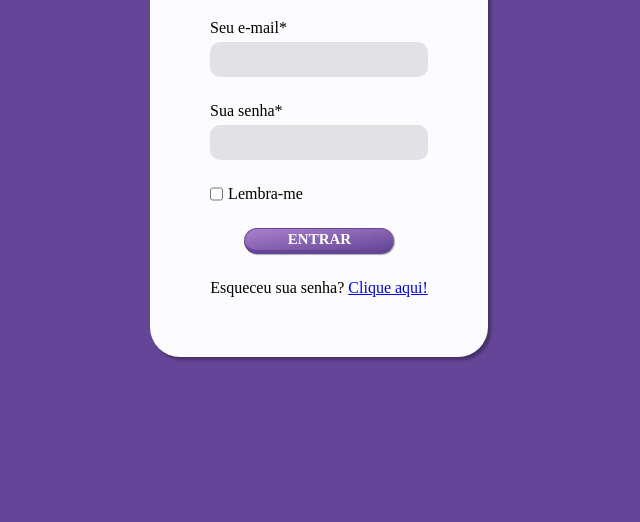
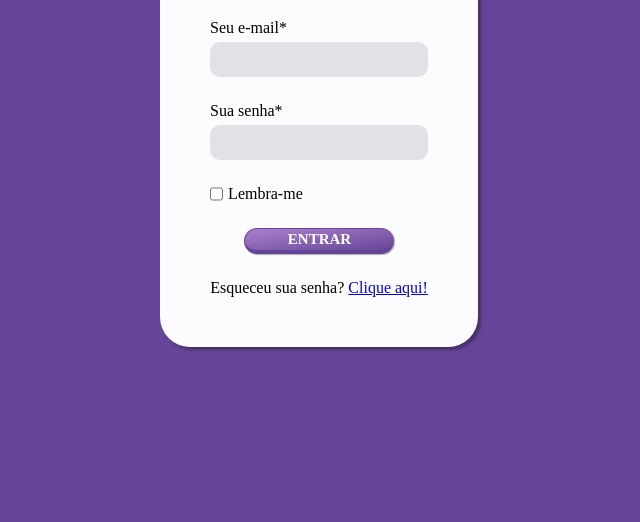
Before and after one commit to Maria-luiza-malu/Formulario_Login, a plain HTML site: page index.html in a window 1280 px wide. Shown: the part 278-800 px from the top of the page, without its empty margins (321-961 px from the left). Drawn offline with Linux system fonts and the light colour scheme.

Commit message:
atualizacao

```diff
--- a/style.css
+++ b/style.css
@@ -18,7 +18,7 @@ body{
 
 form{
     background-color:#FCFCFF;
-    padding: 60px;
+    padding: 50px;
     border-radius: 30px;
     box-shadow: 3px 3px 3px #0000004f;
 
```
